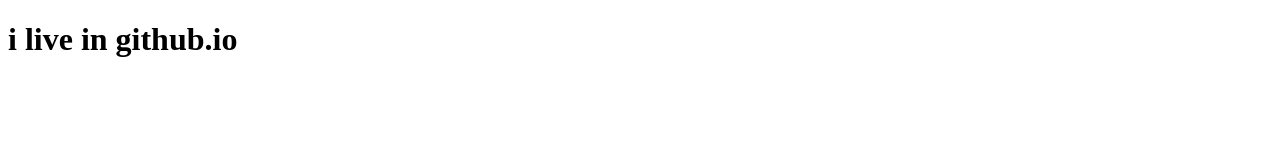
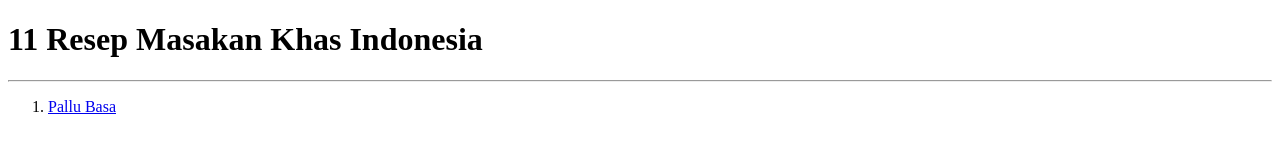
Before and after one commit to charlosvelix/charlosvelix.github.io, a plain HTML site: page latihan1/index.html in a window 1280 px wide. Drawn offline with Linux system fonts and the light colour scheme.

Commit message:
testresep

```diff
--- a/latihan1/index.html
+++ b/latihan1/index.html
@@ -2,9 +2,13 @@
 <html lang="en" dir="ltr">
   <head>
     <meta charset="utf-8">
-    <title>Hello World</title>
+    <title>Resep Makanan</title>
   </head>
   <body>
-    <h1>i live in github.io</h1>
+    <h1>11 Resep Masakan Khas Indonesia</h1><hr>
+
+    <ol>
+      <li><a href="pallubasa.html">Pallu Basa</a></li>
+    </ol>
   </body>
 </html>
```
